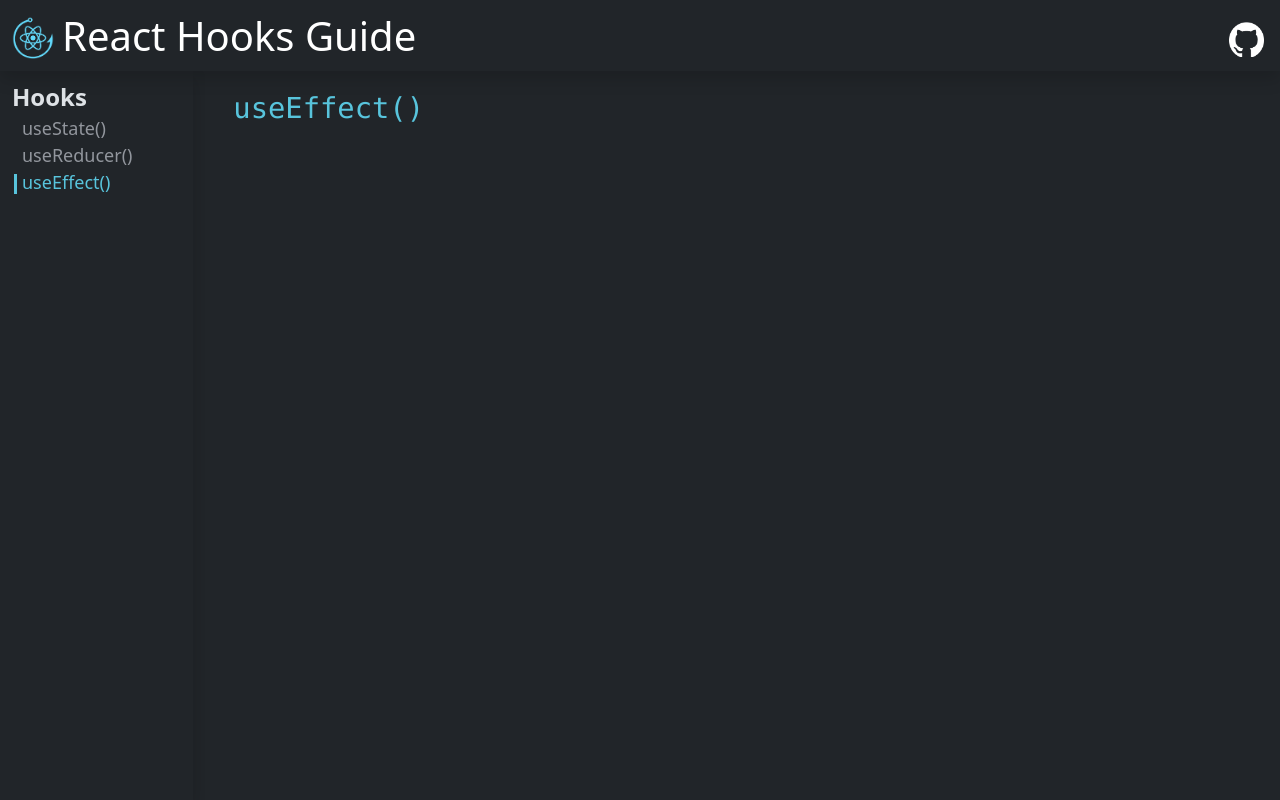
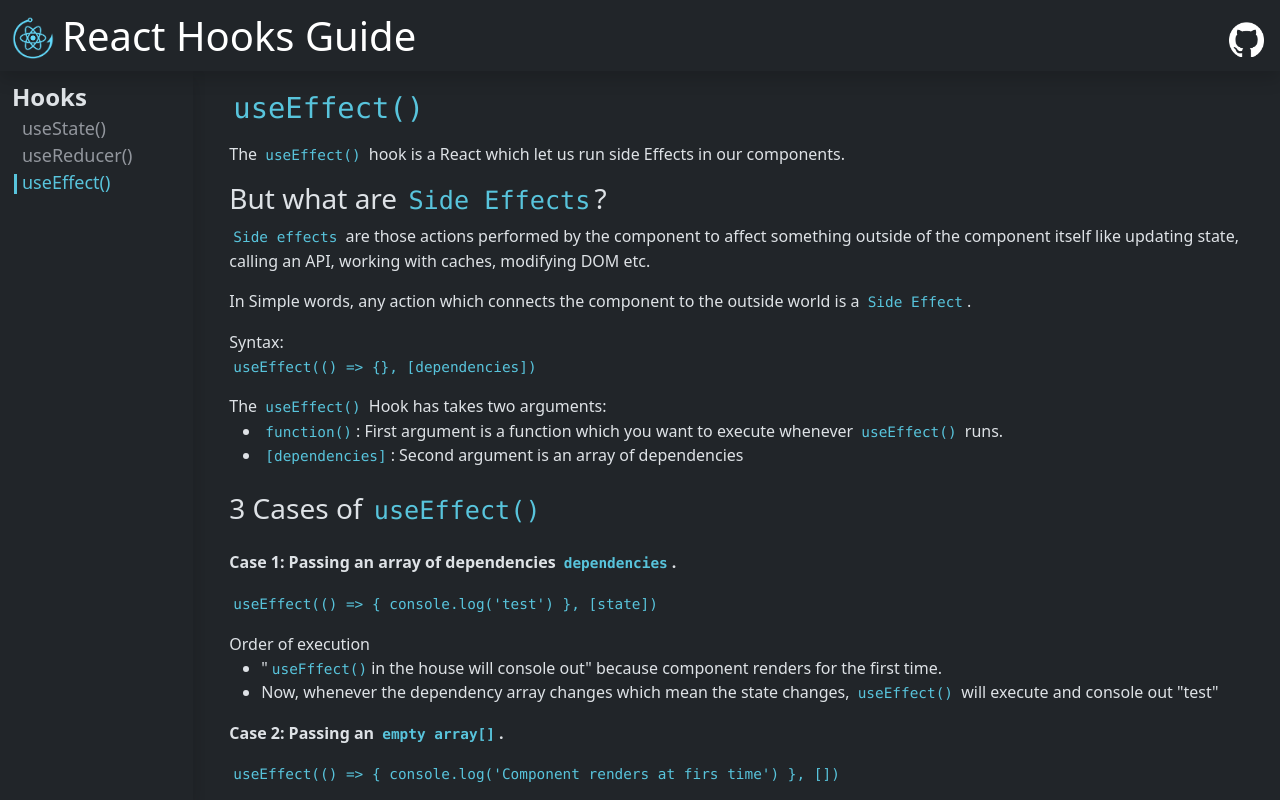
Before and after one commit to alonzojoe/react-hooks-guide, a React (Vite) app: page /use-effect in a window 1280 px wide. Built offline with nearby package versions, Linux system fonts and the light colour scheme.

Commit message:
feat: create ui ux for useEffect() hook

```diff
--- a/src/pages/use-effect/HookUseEffect.jsx
+++ b/src/pages/use-effect/HookUseEffect.jsx
@@ -6,6 +6,156 @@
       <h2>
         <code>useEffect()</code>
       </h2>
+      <p className="mt-3">
+        The <code>useEffect()</code> hook is a React which let us run side
+        Effects in our components.
+      </p>
+      <h3 className="mt-2">
+        But what are <code>Side Effects</code>?
+      </h3>
+      <p>
+        <code>Side effects</code> are those actions performed by the component
+        to affect something outside of the component itself like updating state,
+        calling an API, working with caches, modifying DOM etc.
+      </p>
+      <p>
+        In Simple words, any action which connects the component to the outside
+        world is a <code>Side Effect</code>.
+      </p>
+      <span className="d-block">Syntax:</span>
+      <p>
+        {" "}
+        <code>{"useEffect(() => {}, [dependencies])"}</code>
+      </p>
+      <span>
+        The <code>useEffect()</code> Hook has takes two arguments:
+      </span>
+      <ul>
+        <li>
+          <code>function()</code>: First argument is a function which you want
+          to execute whenever <code>useEffect()</code> runs.
+        </li>
+        <li>
+          <code>[dependencies]</code>: Second argument is an array of
+          dependencies
+        </li>
+      </ul>
+      <h3 className="my-4">
+        3 Cases of <code>useEffect()</code>
+      </h3>
+      <p className="fw-semibold">
+        Case 1: Passing an array of dependencies <code>dependencies</code>.
+      </p>
+      <p>
+        {" "}
+        <code>{"useEffect(() => { console.log('test') }, [state])"}</code>
+      </p>
+      <span className="d-block">Order of execution</span>
+      <ul>
+        <li>
+          &quot;<code>useFffect()</code>in the house will console out&quot;
+          because component renders for the first time.
+        </li>
+        <li>
+          Now, whenever the dependency array changes which mean the state
+          changes, <code>useEffect()</code> will execute and console out
+          &quot;test&quot;
+        </li>
+      </ul>
+      <p className="fw-semibold">
+        Case 2: Passing an <code>empty array[]</code>.
+      </p>
+      <p>
+        {" "}
+        <code>
+          {
+            "useEffect(() => { console.log('Component renders at firs time') }, [])"
+          }
+        </code>
+      </p>
+      <span className="d-block">Order of execution</span>
+      <ul>
+        <li>
+          &quot;<code>useFffect()</code>in the house will console out&quot;
+          because component renders for the first time.
+        </li>
+        <li>
+          Now, there is no state inside the dependency array so{" "}
+          <code>useEffect()</code> will never run again.
+        </li>
+      </ul>
+      <p className="fw-semibold">
+        Case 3: Passing no <code>array.</code>.
+      </p>
+      <p>
+        {" "}
+        <code>
+          {"useEffect(() => { console.log('Component re-renders') })"}
+        </code>
+      </p>
+      <span className="d-block">Order of execution</span>
+      <ul>
+        <li>
+          &quot;<code>useFffect()</code>in the house will console out&quot;
+          because component renders for the first time.
+        </li>
+        <li>
+          Now, there is no array available so <code>useEffect()</code> will run
+          everytime when the component re-renders.
+        </li>
+      </ul>
+      <h3 className="my-4">
+        The Cleanup Function in <code>useEffect()</code>
+      </h3>
+      <ul>
+        <li>
+          <code>Cleanup Function</code> in useEffect is an optional function
+          that can be returned from the <code>useEffect()</code> hook.
+        </li>
+        <li>
+          This function is used to perform necessary cleanups, such as removing
+          <code>eventListeners</code>, clearing <code>intervals/timeouts</code>,
+          etc., after the side effect executes.
+        </li>
+      </ul>
+      <p>
+        {" "}
+        <code>
+          {`useEffect(() => {
+            // side effects
+            return () => {
+                // clean up function
+            }
+            }, [])`}
+        </code>
+      </p>
+      <span className="d-block">Example</span>
+      <p>
+        {" "}
+        <code>
+          {`useEffect(() => {
+        const interval = setInterval(() => {
+            // executes every 1 second
+        }, 1000);
+
+        return () => {
+            clearInterval(interval);
+        };
+        }, []);`}
+        </code>
+      </p>
+      <span className="d-block">Order of execution</span>
+      <ul>
+        <li>
+          First <code>useEffect()</code> runs on the first render and after that{" "}
+          <code>cleanup function</code> executes.
+        </li>
+        <li>
+          Now, whenever the compoent re-renders, first{" "}
+          <code>cleanup function</code> will executes and then the{" "}
+          <code>useEffect()</code>
+        </li>
+      </ul>
     </>
   );
 };
```
